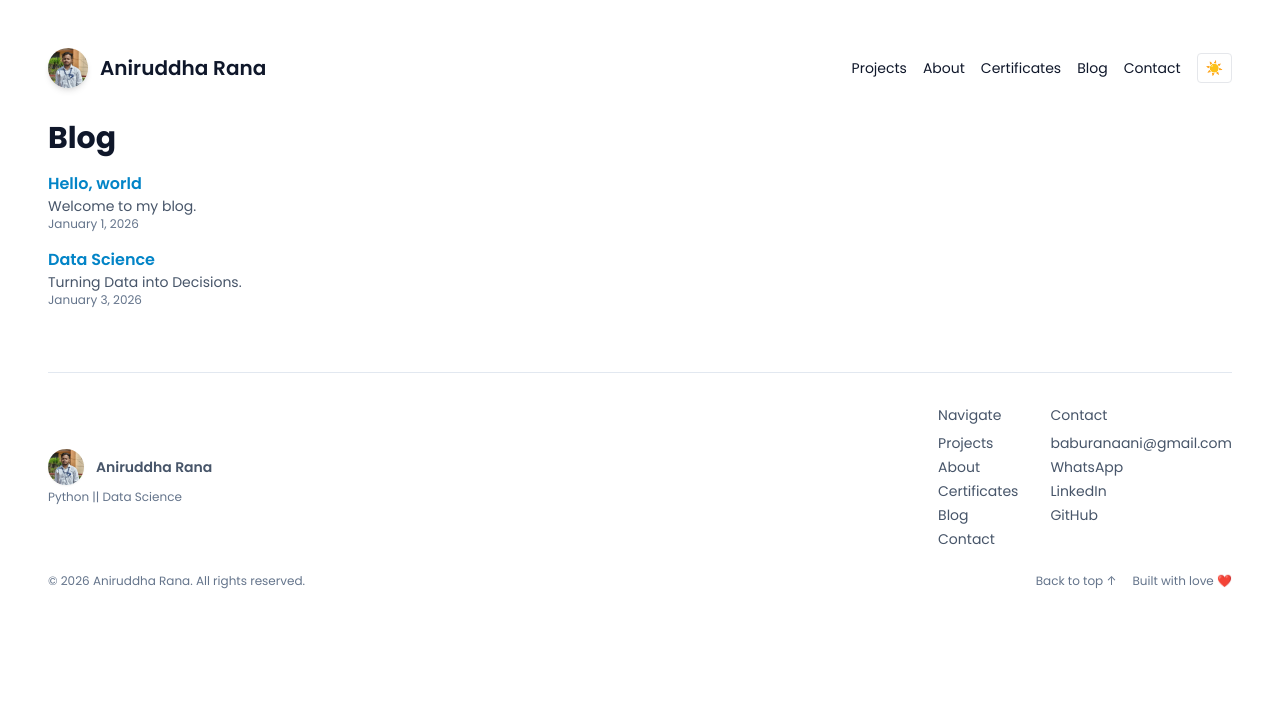
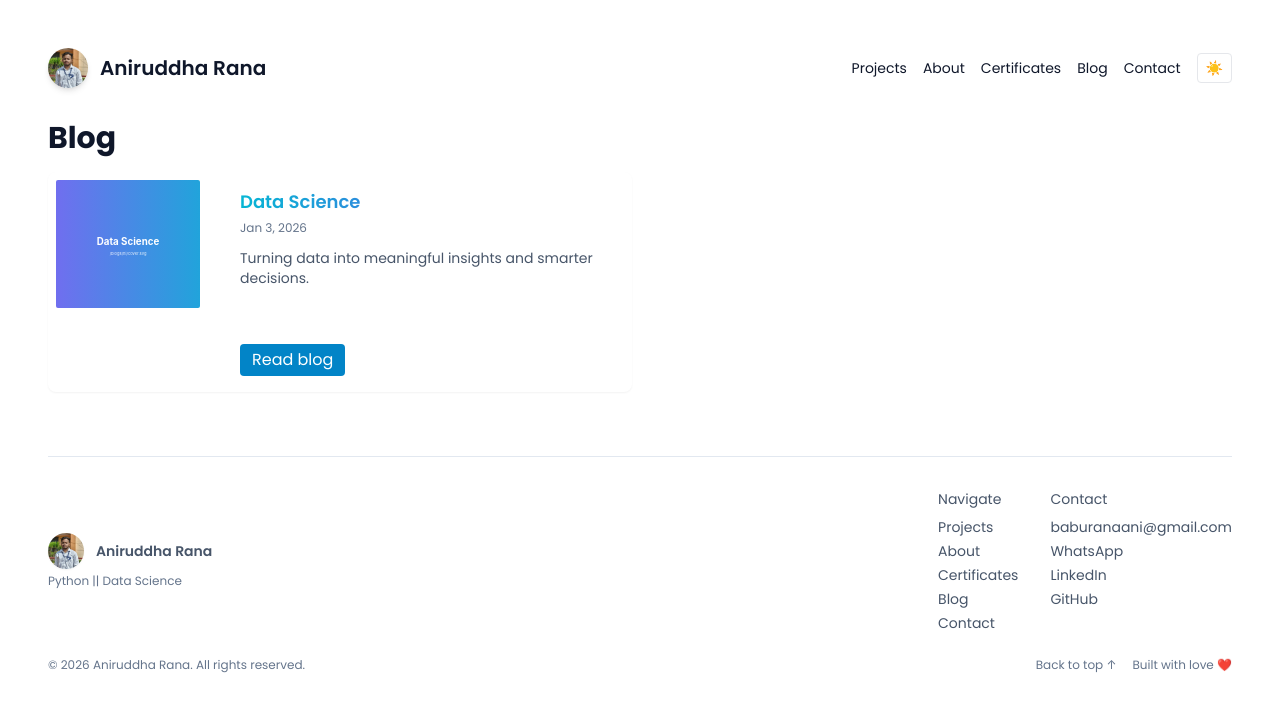
Before and after one commit to AniruddhaRana04/Aniruddha-Rana-portfolio-, a Next.js app: page /blog in a window 1280 px wide. Shown: the top 712 px of the page. Built offline with nearby package versions, Linux system fonts and the light colour scheme.

Commit message:
Blog fix

```diff
--- a/src/app/blog/page.jsx
+++ b/src/app/blog/page.jsx
@@ -2,6 +2,7 @@ import fs from 'fs'
 import path from 'path'
 import matter from 'gray-matter'
 import Link from 'next/link'
+import BlogCard from '../../components/BlogCard'
 
 export default function Blog() {
   const postsDir = path.join(process.cwd(), 'src', 'content', 'blog')
@@ -16,15 +17,19 @@ export default function Blog() {
   return (
     <main>
       <h1 className="text-3xl font-bold mb-4">Blog</h1>
-      <ul className="space-y-4">
+      <div className="grid grid-cols-1 md:grid-cols-2 gap-4">
         {posts.map(p => (
-          <li key={p.slug}>
-            <Link href={`/blog/${p.slug}`} className="text-sky-600 font-semibold">{p.title}</Link>
-            <p className="text-sm text-slate-600 dark:text-slate-300">{p.short_description}</p>
-            <p className="text-xs text-slate-500">{new Date(p.date).toLocaleDateString('en-US', { year: 'numeric', month: 'long', day: 'numeric' })}</p>
-          </li>
+          <BlogCard
+            key={p.slug}
+            title={p.title}
+            date={p.date}
+            short_description={p.short_description}
+            description={p.description}
+            slug={p.slug}
+            image={p.cover || '/blogs/placeholder-1.svg'}
+          />
         ))}
-      </ul>
+      </div>
     </main>
   )
 }
--- /dev/null
+++ b/src/components/BlogCard.jsx
@@ -0,0 +1,59 @@
+"use client"
+
+import { useState } from 'react'
+
+export default function BlogCard({ title, date, short_description, description, slug, image = '/blogs/placeholder-1.svg' }) {
+  const [expanded, setExpanded] = useState(false)
+
+  const hasShort = Boolean(short_description)
+  const fullText = description ?? short_description ?? ''
+  const collapsedText = short_description ?? fullText
+  const needsToggle = hasShort ? short_description.length > 140 : fullText.length > 140
+
+  return (
+    <article className="bg-white dark:bg-slate-800 shadow-sm hover:shadow-md transition overflow-hidden rounded-lg w-full h-full">
+      <div className="flex flex-col md:flex-row items-stretch gap-4">
+        <div className="md:flex-shrink-0 md:w-40 overflow-hidden rounded-t-lg md:rounded-l-lg md:rounded-t-none p-2">
+          <img src={image} alt={title} className="w-full h-32 md:h-32 object-cover object-center block rounded-sm" />
+        </div>
+
+        <div className="p-4 flex-1 flex flex-col justify-between md:min-h-[8rem]">
+          <div>
+            <h3 className="font-semibold text-lg gradient-text">{title}</h3>
+            {date && (
+              <p className="text-xs text-slate-500 mt-1">{new Date(date).toLocaleDateString('en-US', { year: 'numeric', month: 'short', day: 'numeric' })}</p>
+            )}
+
+            <div
+              className={`text-sm text-slate-600 dark:text-slate-300 mt-3 transition-all break-words ${expanded ? 'max-h-[1000px]' : 'h-20 overflow-hidden'}`}
+            >
+              {expanded ? (hasShort ? short_description : fullText) : collapsedText}
+            </div>
+          </div>
+
+          <div className="mt-4 flex items-center gap-3">
+            <a
+              href={slug ? `/blog/${slug}` : '#'}
+              target="_blank"
+              rel="noopener noreferrer"
+              className="inline-flex items-center gap-2 bg-sky-600 text-white px-3 py-1 rounded hover:bg-sky-700"
+            >
+              Read blog
+            </a>
+
+            {needsToggle && (
+              <button
+                type="button"
+                onClick={() => setExpanded((s) => !s)}
+                className="text-sm text-slate-500 hover:text-slate-700"
+                aria-expanded={expanded}
+              >
+                {expanded ? 'Show less' : 'See more'}
+              </button>
+            )}
+          </div>
+        </div>
+      </div>
+    </article>
+  )
+}
--- a/src/content/blog/hello-world.mdx
+++ /dev/null
@@ -1,6 +0,0 @@
----
-title: "Hello, world"
-date: "2026-01-01"
-short_description: "Welcome to my blog."
-description: "Welcome to my blog."
----
--- /dev/null
+++ b/src/content/blog/hello.mdx
@@ -0,0 +1,23 @@
+---
+title: "Data Science"
+date: "2026-01-03"
+short_description: "Turning data into meaningful insights and smarter decisions."
+cover: "/blogs/hi/cover.svg"
+description:
+  # What is data Science:
+
+    Data Science is the art and science of extracting meaningful insights from data.
+    In today’s digital world, every click, search, and transaction generates data,
+    and data science helps organizations make sense of this vast information to make
+    smarter decisions.
+
+    By combining statistics, programming, and domain knowledge, data scientists
+    analyze raw data to discover patterns, predict trends, and solve real-world
+    problems. Tools like Python, R, SQL, and machine learning algorithms play a key
+    role in this process.
+
+    From recommending movies on streaming platforms to detecting fraud in banking
+    and improving healthcare outcomes, data science is transforming industries.
+    As data continues to grow, the demand for data science skills is rising, making
+    it one of the most exciting and impactful fields of the modern era.
+---
--- a/src/content/blog/hi.mdx
+++ /dev/null
@@ -1,10 +0,0 @@
----
-title: "Data Science"
-date: "2026-01-03"
-short_description: "Turning Data into Decisions."
-description: "
-Data Science is the art and science of extracting meaningful insights from data. In today’s digital world, every click, search, and transaction generates data, and data science helps organizations make sense of this vast information to make smarter decisions.
-By combining statistics, programming, and domain knowledge, data scientists analyze raw data to discover patterns, predict trends, and solve real-world problems. Tools like Python, R, SQL, and machine learning algorithms play a key role in this process.
-From recommending movies on streaming platforms to detecting fraud in banking and improving healthcare outcomes, data science is transforming industries. As data continues to grow, the demand for data science skills is rising, making it one of the most exciting and impactful fields of the modern era.
-"
----
```
Also changed, not shown: public/blogs/hi/cover.svg (added), public/blogs/placeholder-1.svg (added).
